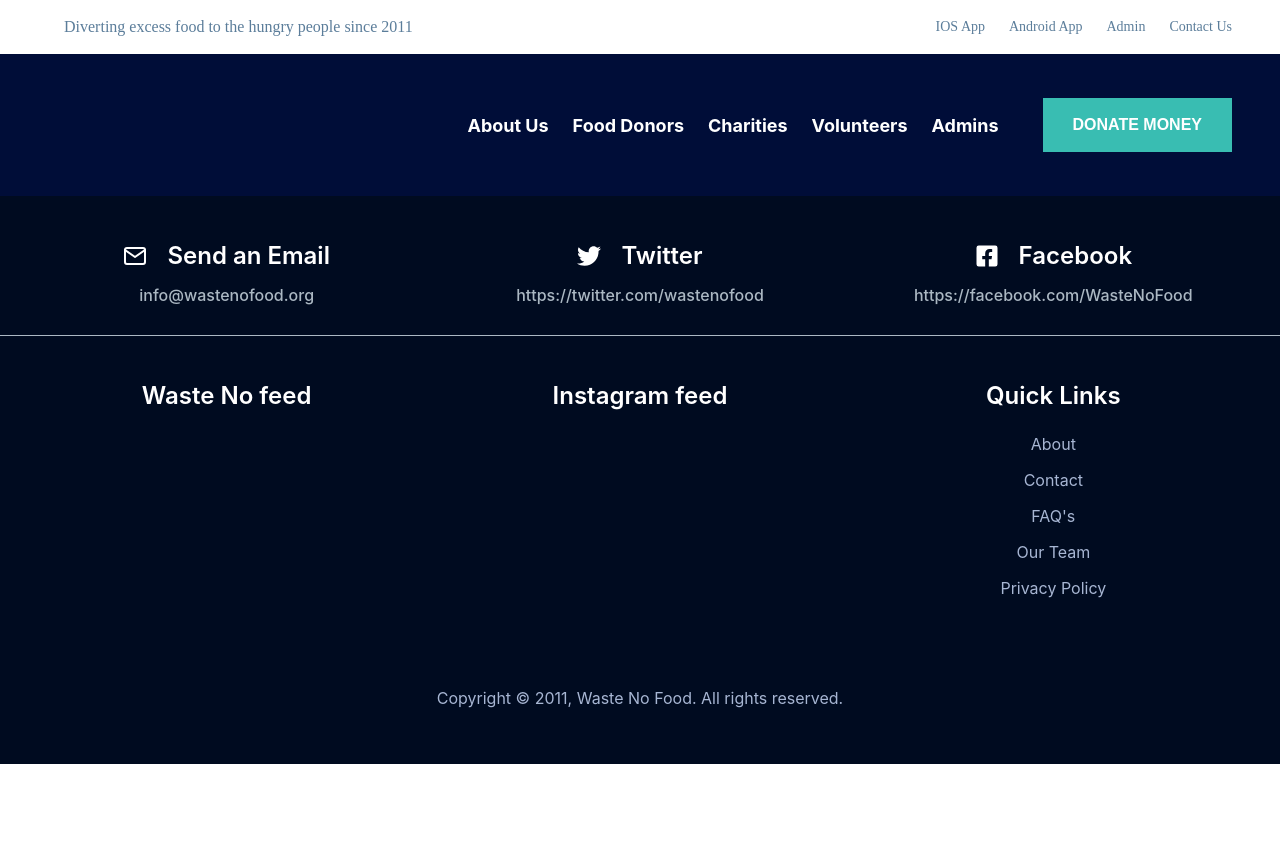
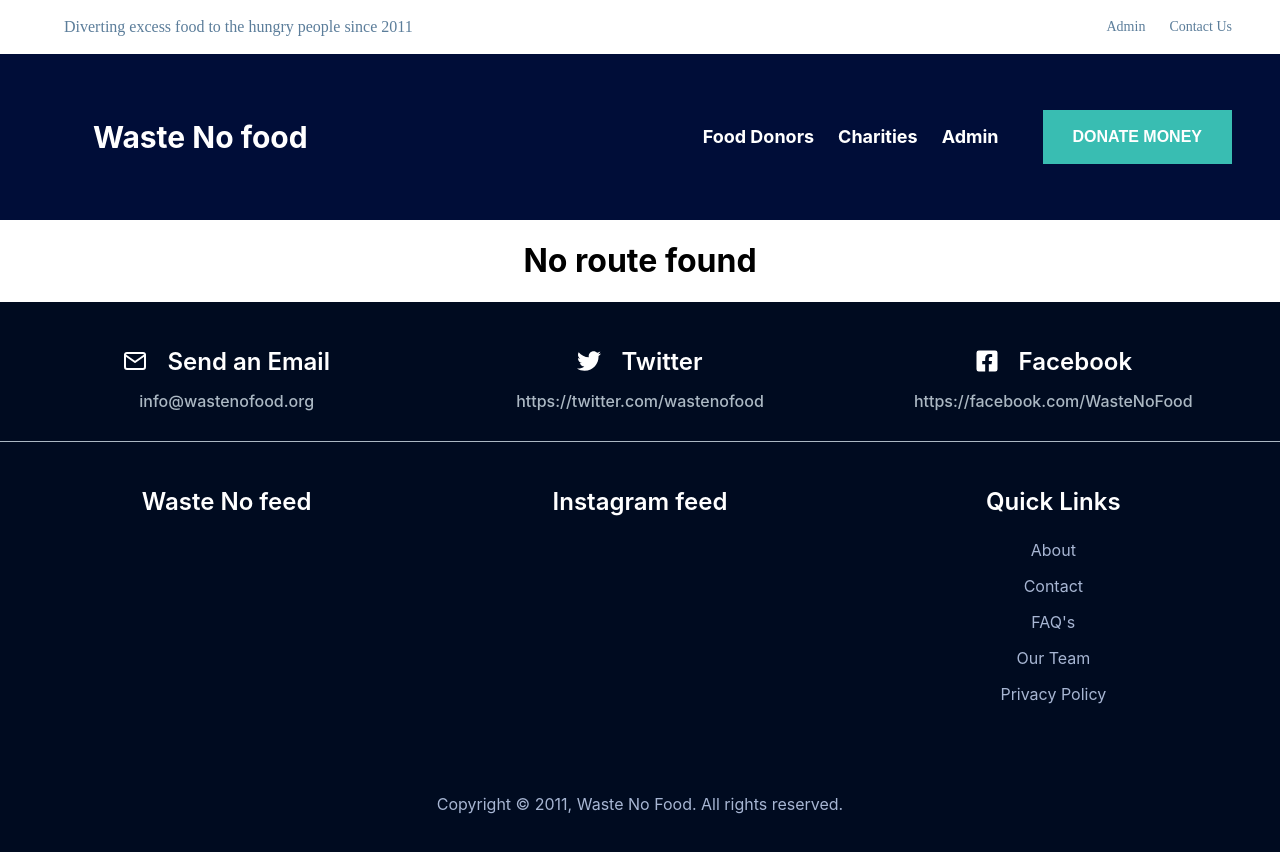
Before and after one commit to tarunkridafans/gan, a React (Create React App) app: page /inside in a window 1280 px wide. Shown: the top 852 px of the page. Before the commit the page ends 800 px from the top, so only its background shows below. Built offline with nearby package versions, Linux system fonts and the light colour scheme; no server answers.

Commit message:
changes firebase

```diff
--- a/package.json
+++ b/package.json
@@ -13,6 +13,7 @@
     "react-icons": "^4.7.1",
     "react-router-dom": "6.4",
     "react-scripts": "5.0.1",
+    "react-toastify": "^9.1.1",
     "web-vitals": "^2.1.4"
   },
   "scripts": {
--- a/src/App.js
+++ b/src/App.js
@@ -1,6 +1,8 @@
 import { useEffect, useState } from "react";
 import "./App.css";
 import { Routes, Route } from "react-router-dom";
+import { ToastContainer } from "react-toastify";
+import "react-toastify/dist/ReactToastify.css";
 import { auth } from "./firebase-config";
 import { onAuthStateChanged } from "firebase/auth";
 import Header from "./Components/Header/Header";
@@ -15,6 +17,7 @@ import Login from "./Pages/Login/Login";
 import SignUp from "./Pages/SignUp/SignUp";
 
 import { useLocation } from "react-router-dom";
+import Inside from "./Pages/Inside/Inside";
 function App() {
   const [user, setUser] = useState(null);
   useEffect(() => {
@@ -42,7 +45,15 @@ function App() {
         <Route path="/about"></Route>
         <Route path="/volunteer"></Route>
         <Route path="/contact"></Route>
+        <Route path="*" element={<h1>No route found</h1>} />
+        //loggedin route
+        {user && (
+          <>
+            <Route path="/inside" element={<Inside user={user} />}></Route>
+          </>
+        )}
       </Routes>
+      <ToastContainer />
       {!showHeader2 && <Footer />}
     </div>
   );
--- a/src/Components/Header/Header.jsx
+++ b/src/Components/Header/Header.jsx
@@ -8,12 +8,12 @@ function Header() {
           Diverting excess food to the hungry people since 2011
         </span>
         <ul>
-          <li>
+          {/* <li>
             <span>IOS App</span>
           </li>
           <li>
             <span>Android App </span>
-          </li>
+          </li> */}
           <li>
             <span>Admin</span>
           </li>
@@ -23,17 +23,20 @@ function Header() {
         </ul>
       </div>
       <div className="lower-header">
+        <h2>
+          <Link to="/">Waste No food</Link>
+        </h2>
         <ul>
-          <li>About Us</li>
+          {/* <li>About Us</li> */}
           <li>
             <Link to="/food-donors">Food Donors</Link>
           </li>
           <li>
             <Link to="/charities">Charities</Link>
           </li>
-          <li>Volunteers</li>
+          {/* <li>Volunteers</li> */}
           <li>
-            <Link to="/admins">Admins</Link>
+            <Link to="/admins">Admin</Link>
           </li>
           <li>
             <button>DONATE MONEY</button>
--- a/src/Components/Header/Header.scss
+++ b/src/Components/Header/Header.scss
@@ -36,13 +36,24 @@
 
   .lower-header {
     display: flex;
-    justify-content: flex-end;
+    justify-content: space-between;
     align-items: center;
     padding: 40px 3rem;
     background-color: #000d38;
     color: white;
     position: sticky;
     top: 0px;
+
+    h2 {
+      cursor: pointer;
+      font-size: 30px;
+      margin-left: 45px;
+
+      a {
+        color: white;
+        text-decoration: none;
+      }
+    }
 
     ul {
       list-style: none;
--- /dev/null
+++ b/src/Pages/Inside/Inside.jsx
@@ -0,0 +1,8 @@
+import React from "react";
+import "./Inside.scss";
+function Inside({ user }) {
+  console.log("inside", user);
+  return <div>Hey {user.email}!</div>;
+}
+
+export default Inside;
--- a/src/Pages/Login/Login.jsx
+++ b/src/Pages/Login/Login.jsx
@@ -1,10 +1,14 @@
 import React, { useState } from "react";
 import { signInWithEmailAndPassword } from "firebase/auth";
 import { auth } from "../../firebase-config";
+import { useNavigate } from "react-router-dom";
 import "./Login.scss";
+import { toast } from "react-toastify";
 
 function Login() {
   const [loginForm, setLoginForm] = useState({ email: "", password: "" });
+
+  const navigate = useNavigate();
 
   const onChangeHandler = (e) => {
     const latest = {};
@@ -19,9 +23,13 @@ function Login() {
     signInWithEmailAndPassword(auth, loginForm.email, loginForm.password)
       .then((cred) => {
         console.log(cred);
+        toast.success("Logged In Successully");
+        navigate("/inside");
       })
       .catch((err) => {
         console.log(err);
+        toast.error("Invalid Credentials");
+        setLoginForm({ email: "", password: "" });
       });
   };
   return (
--- a/src/Pages/SignUp/SignUp.jsx
+++ b/src/Pages/SignUp/SignUp.jsx
@@ -1,14 +1,25 @@
+import "./SignUp.scss";
 import React, { useState } from "react";
-import "./SignUp.scss";
+import { useNavigate } from "react-router-dom";
 import { createUserWithEmailAndPassword } from "firebase/auth";
-import { auth } from "../../firebase-config";
+import { doc, setDoc } from "firebase/firestore";
+import { auth, db } from "../../firebase-config";
+import { toast } from "react-toastify";
+
 function SignUp() {
   const [signupForm, setSignupForm] = useState({
     name: "",
     phone: "",
     email: "",
     password: "",
+    city: "",
+    state: "",
+    zip: "",
+    donor: "",
+    cuisine: "",
   });
+
+  const navigate = useNavigate();
 
   const onChangeHandler = (e) => {
     const latest = {};
@@ -23,9 +34,23 @@ function SignUp() {
     createUserWithEmailAndPassword(auth, signupForm.email, signupForm.password)
       .then((cred) => {
         console.log(cred);
+        toast.success("Signed Up Successully");
+        navigate("/login");
+
+        setDoc(doc(db, "users", "one"), {
+          name: signupForm.name,
+          email: signupForm.email,
+          phone: signupForm.phone,
+          city: signupForm.city,
+          state: signupForm.state,
+          zip: signupForm.zip,
+          donor: signupForm.donor,
+          cuisine: signupForm.cuisine,
+        });
       })
       .catch((err) => {
         console.log(err);
+        toast.success("Sorry could not sign you up");
       });
   };
   return (
--- a/src/firebase-config.js
+++ b/src/firebase-config.js
@@ -1,5 +1,6 @@
 import { initializeApp } from "firebase/app";
 import { getAuth } from "firebase/auth";
+import { getFirestore } from "firebase/firestore";
 
 const firebaseConfig = {
   apiKey: "AIzaSyBCD8yiPhO84JfzSgm7q844VpFn3p9VF7s",
@@ -14,3 +15,6 @@ const firebaseConfig = {
 const app = initializeApp(firebaseConfig);
 
 export const auth = getAuth();
+
+// Initialize Cloud Firestore and get a reference to the service
+export const db = getFirestore(app);
```
Also changed, not shown: src/Pages/Inside/Inside.scss (added), 1 other file (tests, documents, lock files or other folders).
